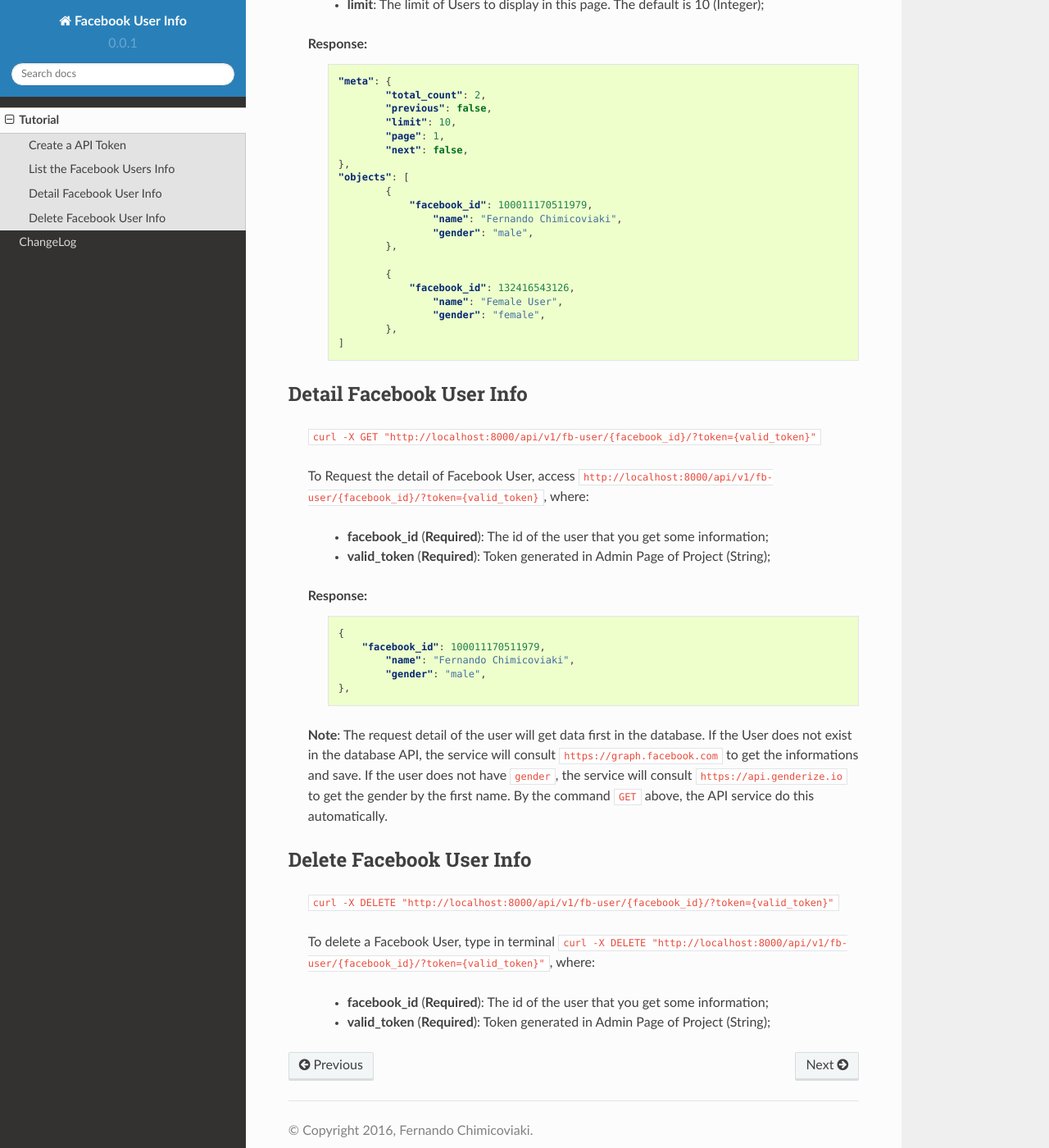
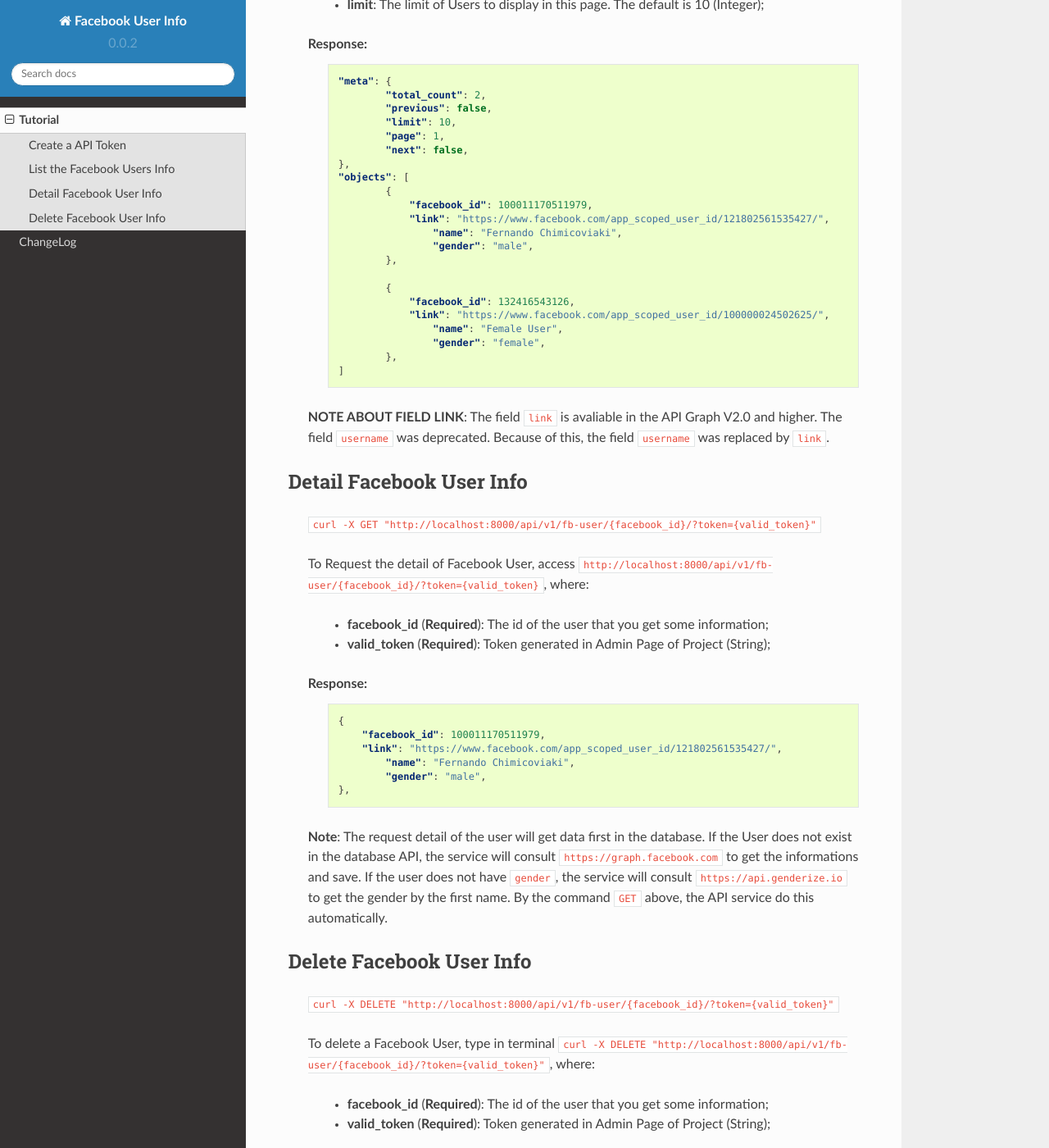
Before and after one commit to fernandochimi/fb-user-info, a Sphinx documentation site: the page built from docs/tutorial.rst, in a window 1280 px wide and 1400 px high, scrolled down 790 px. Shown: the whole window at 82% size. Built offline with Sphinx 7.4.7 and the Read the Docs theme 2.0.0, drawn with Linux system fonts in a browser that asks for light colours.

Commit message:
update docs

```diff
--- a/docs/changelog.rst
+++ b/docs/changelog.rst
@@ -6,6 +6,10 @@
 ChangeLog
 ==================
 
+0.0.2 (27-01-2016)
+------------------
+    Replace the field ``username`` by ``link``;
+
 0.0.1 (25-01-2016)
 ------------------
     Created project strucutre and API service;
--- a/docs/conf.py
+++ b/docs/conf.py
@@ -56,9 +56,9 @@
 # built documents.
 #
 # The short X.Y version.
-version = '0.0.1'
+version = '0.0.2'
 # The full version, including alpha/beta/rc tags.
-release = '0.0.1'
+release = '0.0.2'
 
 # The language for content autogenerated by Sphinx. Refer to documentation
 # for a list of supported languages.
--- a/docs/tutorial.rst
+++ b/docs/tutorial.rst
@@ -44,16 +44,20 @@
 			"objects": [
 				{
 				    "facebook_id": 100011170511979,
+				    "link": "https://www.facebook.com/app_scoped_user_id/121802561535427/",
 					"name": "Fernando Chimicoviaki",
 					"gender": "male",
 				},
 
 				{
 				    "facebook_id": 132416543126,
+				    "link": "https://www.facebook.com/app_scoped_user_id/100000024502625/",
 					"name": "Female User",
 					"gender": "female",
 				},
 			]
+
+	**NOTE ABOUT FIELD LINK**: The field ``link`` is avaliable in the API Graph V2.0 and higher. The field ``username`` was deprecated. Because of this, the field ``username`` was replaced by ``link``.
 
 
 Detail Facebook User Info
@@ -70,6 +74,7 @@
 
 			{
 			    "facebook_id": 100011170511979,
+			    "link": "https://www.facebook.com/app_scoped_user_id/121802561535427/",
 				"name": "Fernando Chimicoviaki",
 				"gender": "male",
 			},
```
